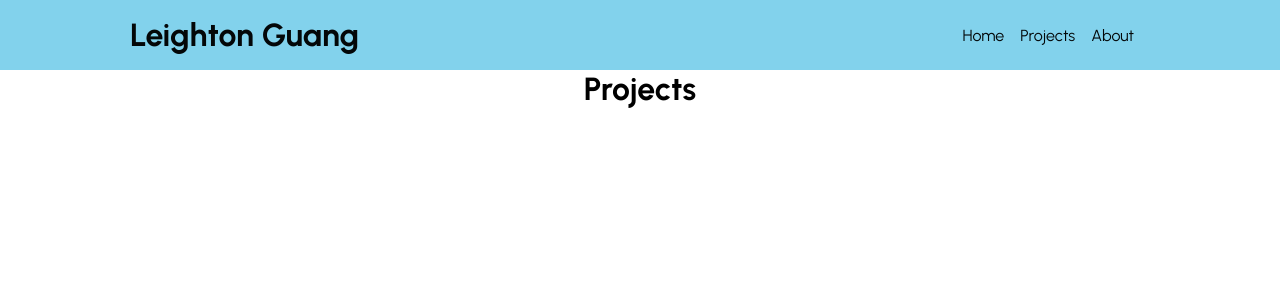
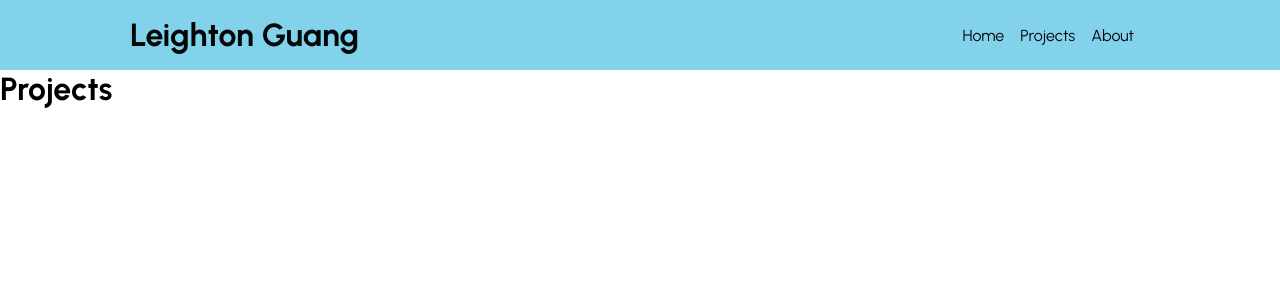
Before and after one commit to LeightonGuang/LeightonGuang, a React (Vite) app: page /projects in a window 1280 px wide. Shown: the top 300 px of the page. Built offline with nearby package versions, Linux system fonts and the light colour scheme.

Commit message:
feat: change project title font weight

```diff
--- a/src/pages/ProjectPage/ProjectPage.scss
+++ b/src/pages/ProjectPage/ProjectPage.scss
@@ -1,8 +1,12 @@
 @use "../../sass/abstract/variables.scss" as *;
+@use "../../sass/abstract/mixins.scss" as *;
 
 .project {
   &__container {
     display: flex;
-    justify-content: center;
+  }
+
+  &__title {
+    font-weight: 500;
   }
 }
```
